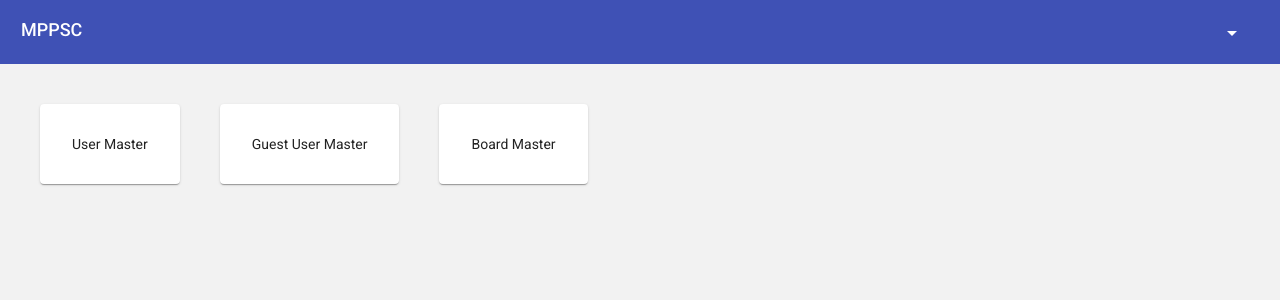
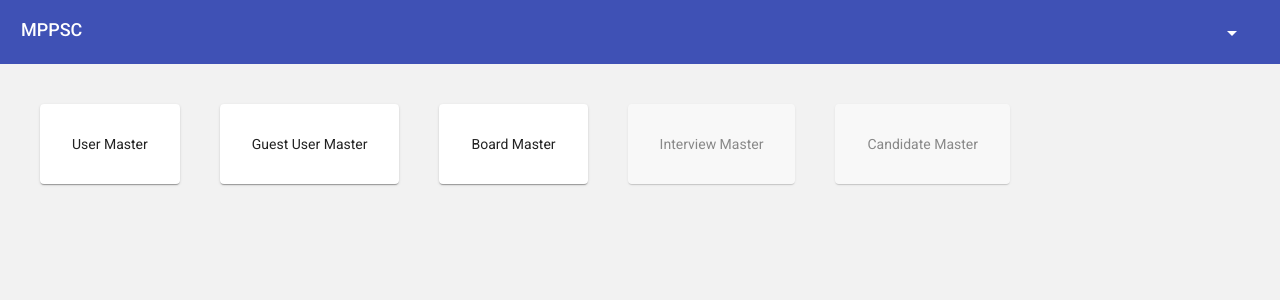
Before and after one commit to anushak78/mppsc_v2, an Angular app in the folder client/: page / in a window 1280 px wide. Shown: the top 300 px of the page. Built offline with nearby package versions, Linux system fonts and the light colour scheme.

Commit message:
Client: disabled the interview and candidate master for host.

```diff
--- a/client/src/app/admin-dashboard/admin-dashboard.component.html
+++ b/client/src/app/admin-dashboard/admin-dashboard.component.html
@@ -32,26 +32,26 @@
             </mat-card>
         </a>
     </ng-container>
-<!--    <ng-container>-->
-<!--        <a class="widget" (click)="goto('interview-master')">-->
-<!--            <mat-card>-->
-<!--                <mat-card-content>-->
-<!--                    <button mat-menu-item>-->
-<!--                        <span>Interview Master</span>-->
-<!--                    </button>-->
-<!--                </mat-card-content>-->
-<!--            </mat-card>-->
-<!--        </a>-->
-<!--    </ng-container>-->
-<!--    <ng-container>-->
-<!--        <a class="widget" (click)="goto('candidate-master')">-->
-<!--            <mat-card>-->
-<!--                <mat-card-content>-->
-<!--                    <button mat-menu-item>-->
-<!--                        <span>Candidate Master</span>-->
-<!--                    </button>-->
-<!--                </mat-card-content>-->
-<!--            </mat-card>-->
-<!--        </a>-->
-<!--    </ng-container>-->
+    <ng-container disabled="true">
+        <a class="widget" style="opacity: 0.5">
+            <mat-card>
+                <mat-card-content>
+                    <button mat-menu-item>
+                        <span>Interview Master</span>
+                    </button>
+                </mat-card-content>
+            </mat-card>
+        </a>
+    </ng-container>
+    <ng-container disabled="true">
+        <a class="widget" style="opacity: 0.5">
+            <mat-card>
+                <mat-card-content>
+                    <button mat-menu-item>
+                        <span>Candidate Master</span>
+                    </button>
+                </mat-card-content>
+            </mat-card>
+        </a>
+    </ng-container>
 </div>
```
